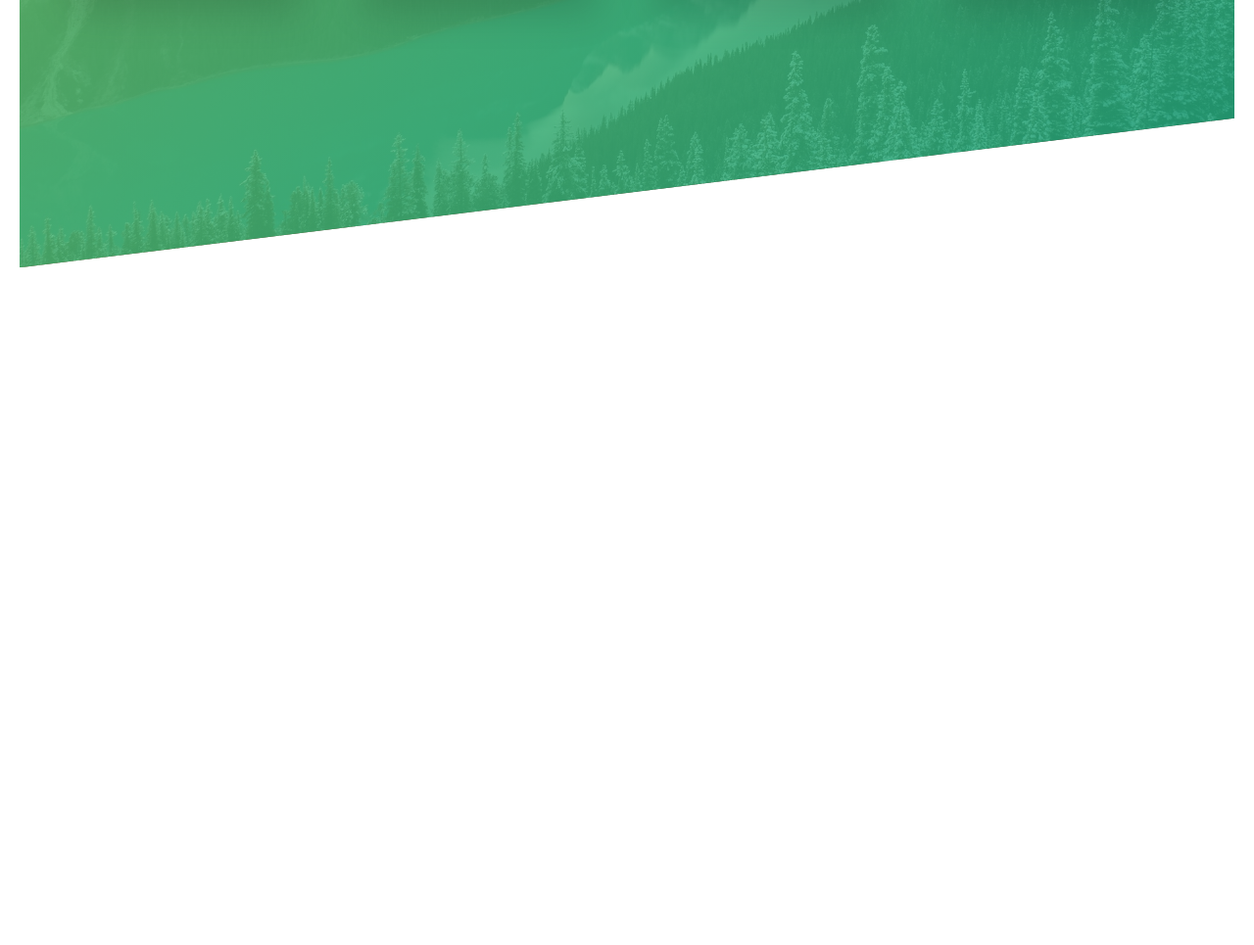
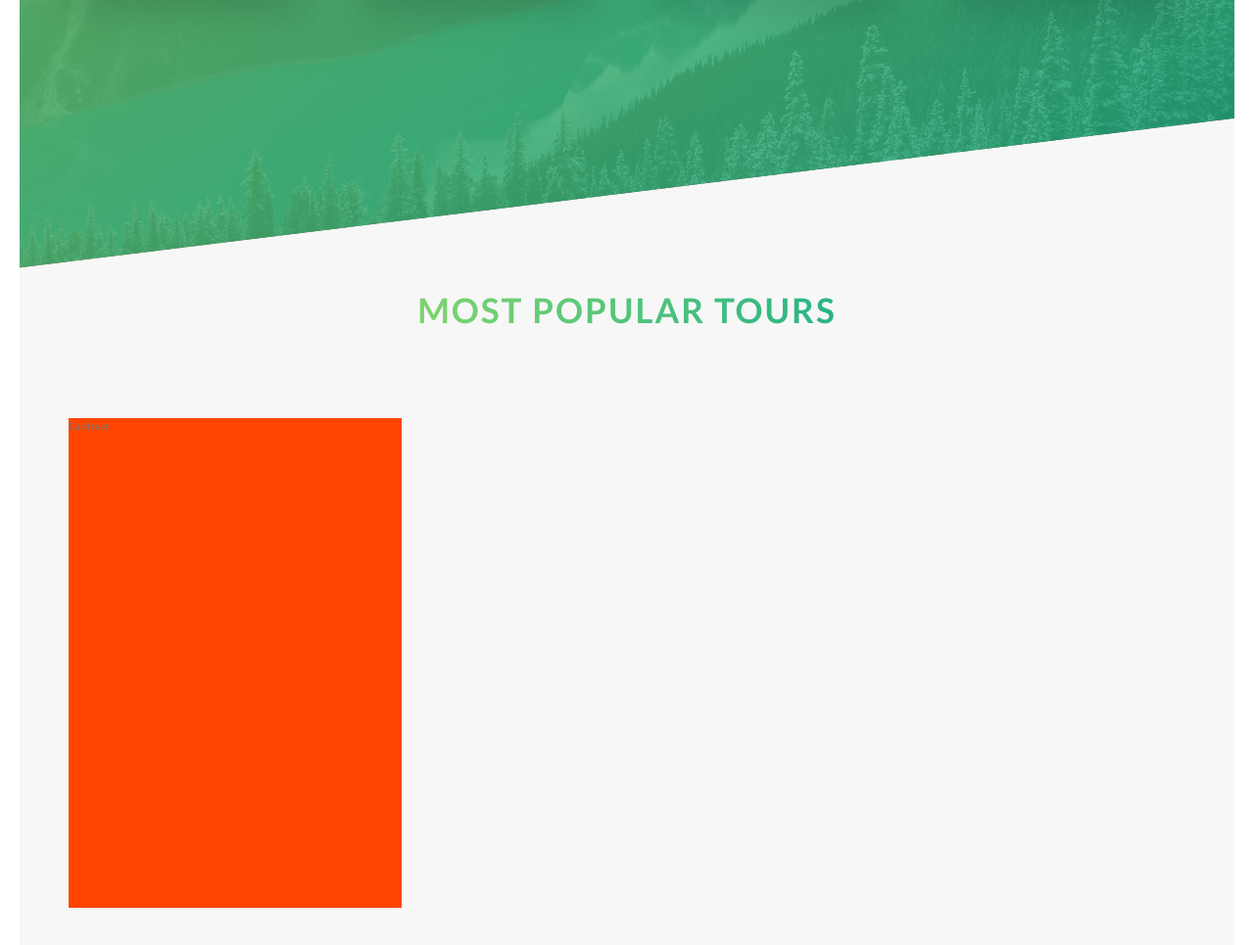
Before and after one commit to vishnuk7/Advance-Css, a website: page natours/index.html in a window 1280 px wide. Shown: the part 1984-2949 px from the top of the page at 98% size. Before the commit the page ends 2257 px from the top, so only its background shows below. Drawn offline with Linux system fonts and the light colour scheme.

Commit message:
rotating in Y

```diff
--- a/natours/index.html
+++ b/natours/index.html
@@ -111,6 +111,24 @@
         </div>
       </section>
 
+      <section class="section-tours">
+        <div class="u-center-text u-margin-bottom-big">
+          <h2 class="heading-secondary">
+            Most popular tours
+          </h2>
+          </div>
+
+          <div class="row">
+            <div class="col-1-of-3">
+              <div class="card">
+                Card text
+              </div>
+            </div>
+            <div class="col-1-of-3"></div>
+            <div class="col-1-of-3"></div>
+          </div>
+      </section>
+
     </main>
 
 
--- /dev/null
+++ b/natours/sass/components/_card.scss
@@ -0,0 +1,9 @@
+.card{
+  background-color: orangered;
+  height: 50rem;
+  transition: all .8s;
+
+  &:hover{
+    transform: rotateY(180deg);
+  }
+}
--- a/natours/sass/main.scss
+++ b/natours/sass/main.scss
@@ -10,6 +10,7 @@
 @import "components/button";
 @import "components/composition";
 @import "components/feature-box";
+@import "components/card";
 
 @import "layout/header";
 @import "layout/grid";
--- a/natours/sass/pages/_home.scss
+++ b/natours/sass/pages/_home.scss
@@ -16,3 +16,9 @@
     transform: skewY(7deg);
   }
 }
+
+.section-tours{
+  background-color: $color-grey-light-1;
+  padding: 25rem 0 50rem 0;
+  margin-top: -20vh;
+}
```
Also changed, not shown: natours/css/style.css.
